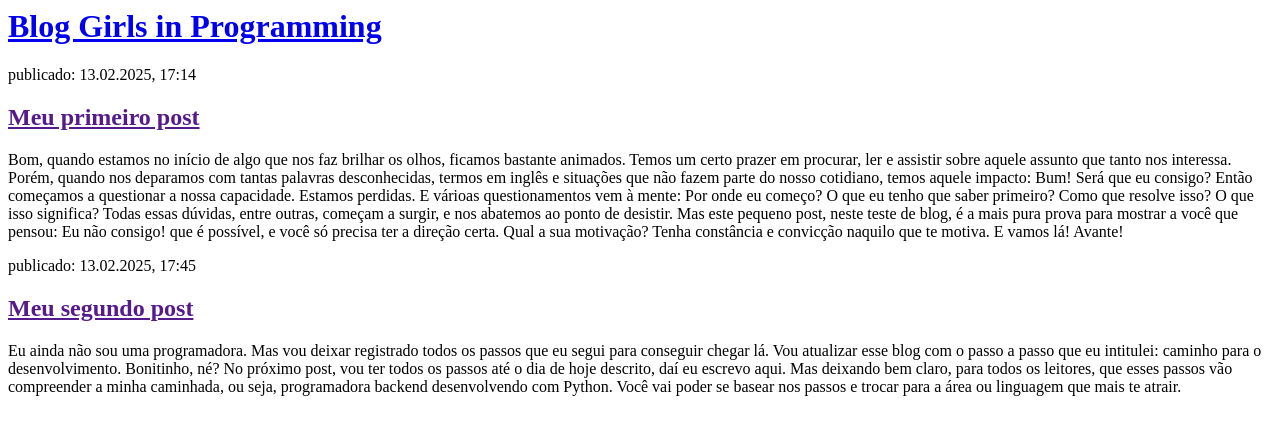
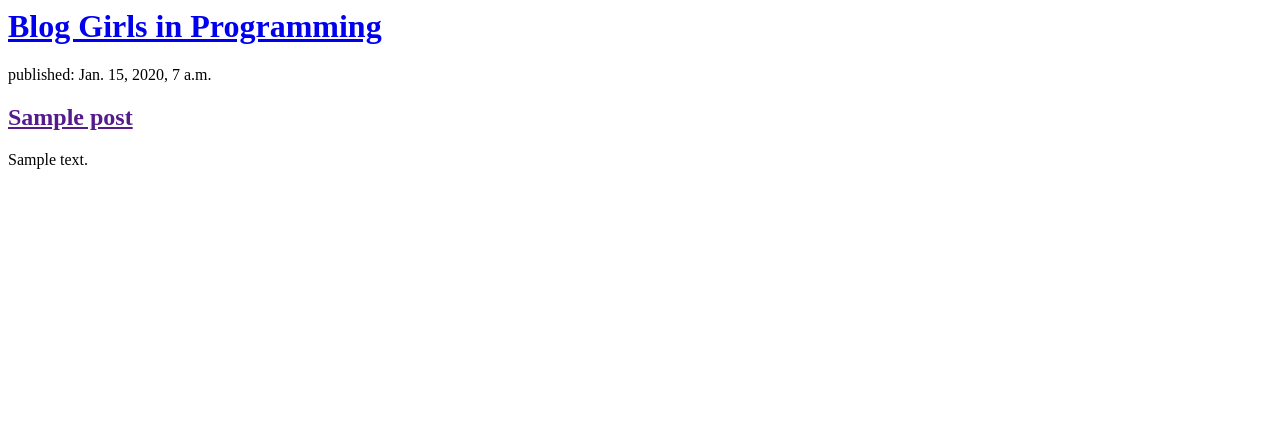
Before and after one commit to claudianemmorais/Meu-primeiro-blog, a Django app: page / in a window 1280 px wide. Shown: the top 435 px of the page. Run offline with Django 5.2, Linux system fonts and the light colour scheme; tables that the repository leaves empty hold one stand-in row (values such as "Sample post").

Commit message:
Templates modificados para exibir posts do banco de dados.

```diff
--- a/blog/templates/blog/post_list.html
+++ b/blog/templates/blog/post_list.html
@@ -6,24 +6,12 @@
         <div>
             <h1><a href="/">Blog Girls in Programming</a></h1>
         </div>
-
-        <div>
-            <p>publicado: 13.02.2025, 17:14</p>
-            <h2><a href="">Meu primeiro post</a></h2>
-            <p>    Bom, quando estamos no início de algo que nos faz brilhar os olhos, ficamos bastante animados. Temos um certo prazer em procurar, ler e assistir sobre aquele assunto que tanto nos interessa. Porém, quando nos deparamos com tantas palavras desconhecidas, termos em inglês e situações que não fazem parte do nosso cotidiano, temos aquele impacto: Bum! Será que eu consigo?
-                Então começamos a questionar a nossa capacidade. Estamos perdidas. E várioas questionamentos vem à mente: Por onde eu começo? O que eu tenho que saber primeiro? Como que resolve isso? O que isso significa? Todas essas dúvidas, entre outras, começam a surgir, e nos abatemos ao ponto de desistir.
-                Mas este pequeno post, neste teste de blog, é a mais pura prova para mostrar a você que pensou: Eu não consigo! que é possível, e você só precisa ter a direção certa. Qual a sua motivação? Tenha constância e convicção naquilo que te motiva. E vamos lá! Avante!
-            </p>
-        </div>
-
-        <div>
-            <p>publicado: 13.02.2025, 17:45</p>
-            <h2><a href="">Meu segundo post</a></h2>
-            <p>    Eu ainda não sou uma programadora. Mas vou deixar registrado todos os passos que eu segui para conseguir chegar lá.
-                Vou atualizar esse blog com o passo a passo que eu intitulei: caminho para o desenvolvimento. Bonitinho, né?
-                No próximo post, vou ter todos os passos até o dia de hoje descrito, daí eu escrevo aqui. Mas deixando bem claro, para todos os leitores, que esses passos vão compreender a minha caminhada, ou seja, programadora backend desenvolvendo com Python.
-                Você vai poder se basear nos passos e trocar para a área ou linguagem que mais te atrair.
-            </p>
-        </div>
+        {% for post in posts %}
+            <div>
+                <p>published: {{ post.published_date }}</p>
+                <h2><a href="">{{ post.title }}</a></h2>
+                <p>{{ post.text|linebreaksbr }}</p>
+            </div>
+        {% endfor %}
     </body>
 </html>
--- a/blog/views.py
+++ b/blog/views.py
@@ -1,4 +1,7 @@
 from django.shortcuts import render
+from django.utils import timezone
+from .models import Post
 
 def post_list(request):
-    return render(request, 'blog/post_list.html', {})
+    posts = Post.objects.filter(published_date__lte=timezone.now()).order_by('published_date')
+    return render(request, 'blog/post_list.html', {'posts': posts})
```
